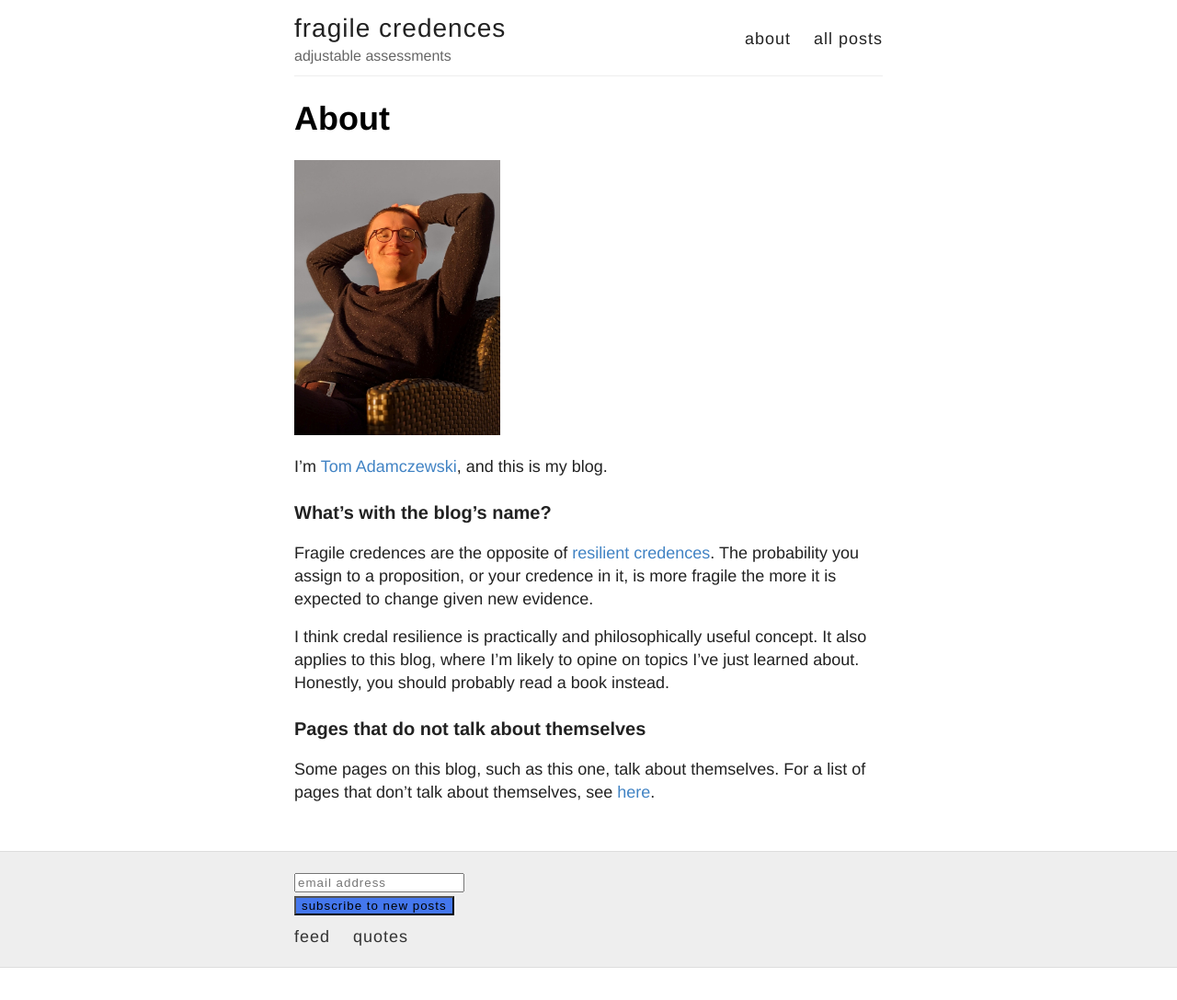
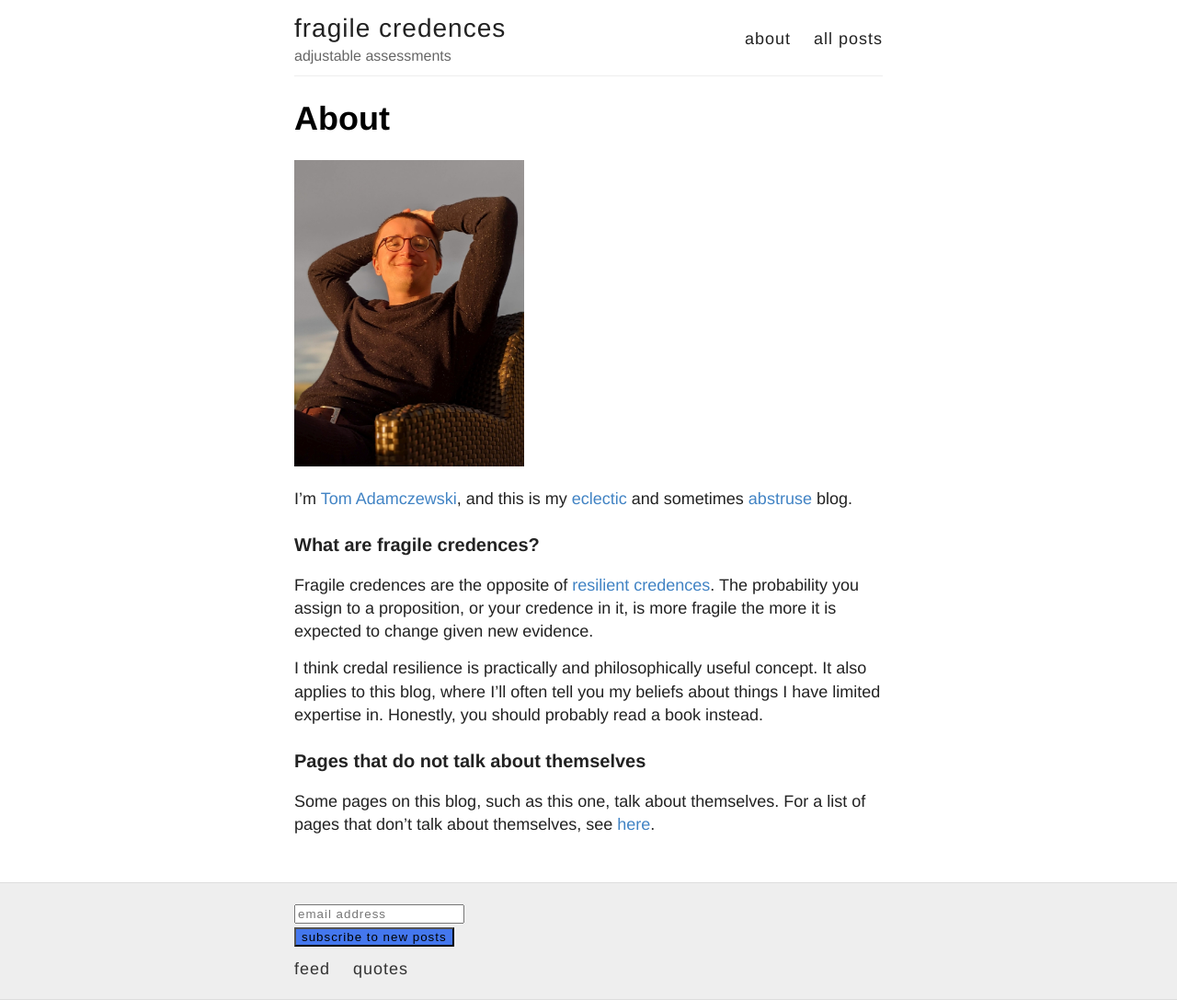
Before and after one commit to fragile-credences/fragile-credences.github.io, a Jekyll site: the page built from about.md, in a window 1280 px wide. Shown: the whole page at 92% size. Built offline with Jekyll 4.4.1, drawn with Linux system fonts in a browser that asks for light colours; comment, search, counter and statistics services are not loaded; before the commit the page ends 1052 px from its top, so only the background shows below that.

Commit message:
update about page

```diff
--- a/about.md
+++ b/about.md
@@ -3,14 +3,14 @@ layout: page
 title: "About"
 ---
 
-<img src="/images/taphoto.jpg" width="35%"/>
+<img src="/images/taphoto.jpg" style="max-width:65%; width:250px"/>
 
-I'm [Tom Adamczewski](http://tadamcz.github.io), and this is my blog.
+I'm [Tom Adamczewski](http://tadamcz.com), and this is my [eclectic](/index-by-year) and sometimes [abstruse](/solution-concepts) blog.
 
-### What's with the blog's name?
+### What are fragile credences?
 Fragile credences are the opposite of [resilient credences](https://concepts.effectivealtruism.org/concepts/credal-resilience/). The probability you assign to a proposition, or your credence in it, is more fragile the more it is expected to change given new evidence.
 
-I think credal resilience is practically and philosophically useful concept. It also applies to this blog, where I'm likely to opine on topics I've just learned about. Honestly, you should probably read a book instead.
+I think credal resilience is practically and philosophically useful concept. It also applies to this blog, where I'll often tell you my beliefs about things I have limited expertise in. Honestly, you should probably read a book instead.
 
 ### Pages that do not talk about themselves
 Some pages on this blog, such as this one, talk about themselves. For a list of pages that don't talk about themselves, see [here](/list-of-pages-that-do-not-talk-about-themselves).
```
